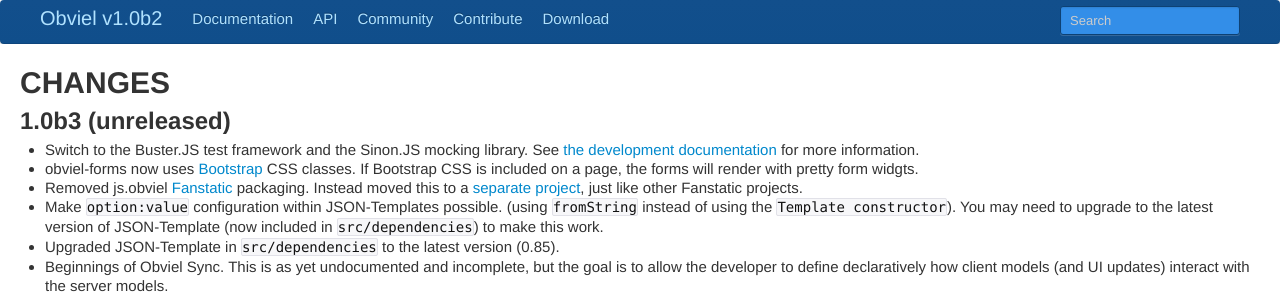
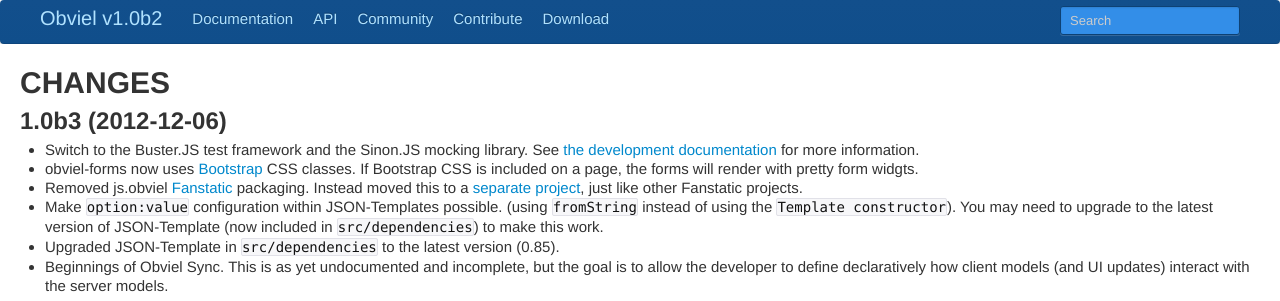
Before and after one commit to obviel/obviel, a Sphinx documentation site: the page built from doc/CHANGES.txt, in a window 1280 px wide and 900 px high. Shown: the top 301 px of the window. Built offline with Sphinx 7.4.7, drawn with Linux system fonts in a browser that asks for light colours.

Commit message:
Prepare for release.

```diff
--- a/doc/CHANGES.txt
+++ b/doc/CHANGES.txt
@@ -1,7 +1,7 @@
 CHANGES
 *******
 
-1.0b3 (unreleased)
+1.0b3 (2012-12-06)
 ==================
 
 * Switch to the Buster.JS test framework and the Sinon.JS mocking
```
